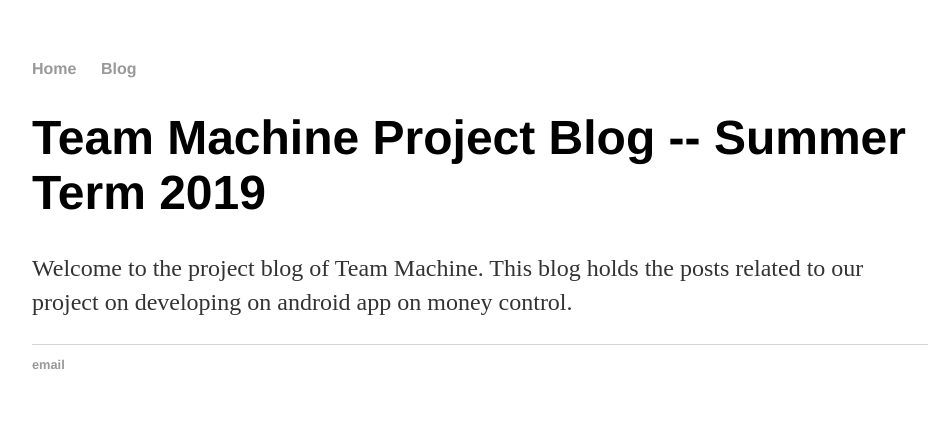
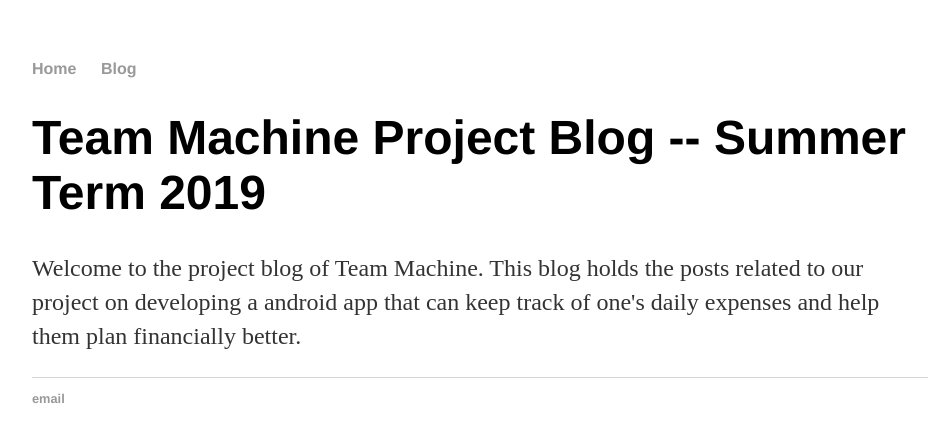
Before and after one commit to DBSE-teaching/isee2019-TeamMachine, a Jekyll site: the page built from docs/index.html, in a window 1280 px wide. Shown: the top 442 px of the page, without its empty margins (160-1097 px from the left). Built offline with Jekyll 4.4.1, drawn with Linux system fonts in a browser that asks for light colours; a file with an impossible date is left out.

Commit message:
Update index.html

```diff
--- a/docs/index.html
+++ b/docs/index.html
@@ -5,7 +5,7 @@ title: Software Engineers Blog -- Summer term 2018
 <div class="blurb">
 	<h1>Team Machine Project Blog -- Summer Term 2019</h1>
 
-	<p>Welcome to the project blog of Team Machine. This blog holds the posts related to our project on developing on android app on money control.
+	<p>Welcome to the project blog of Team Machine. This blog holds the posts related to our project on developing a android app that can keep track of one's daily expenses and help them plan financially better.
 	</p>
 
 <!-- old pages from SoSe 2017
```
